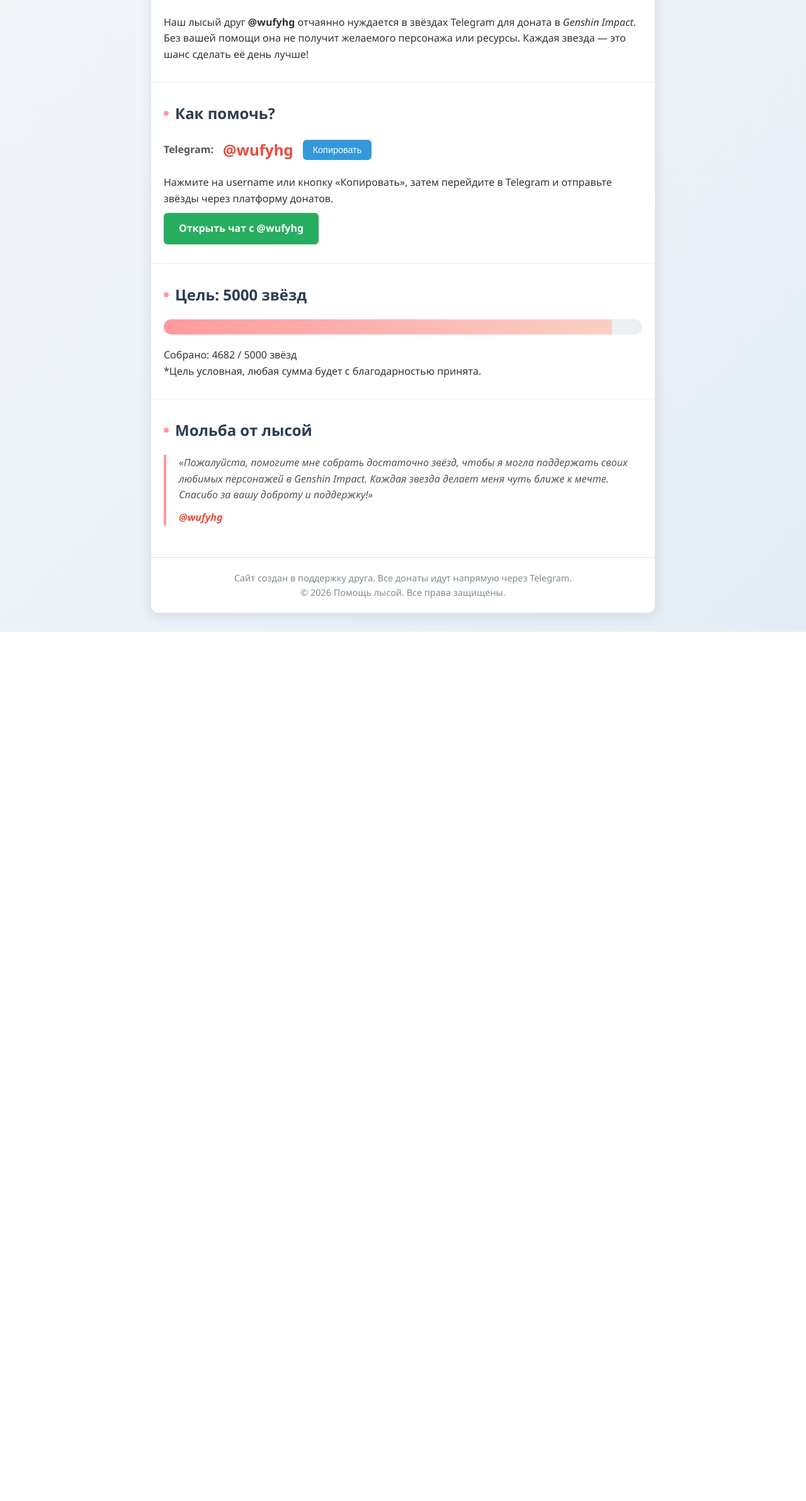
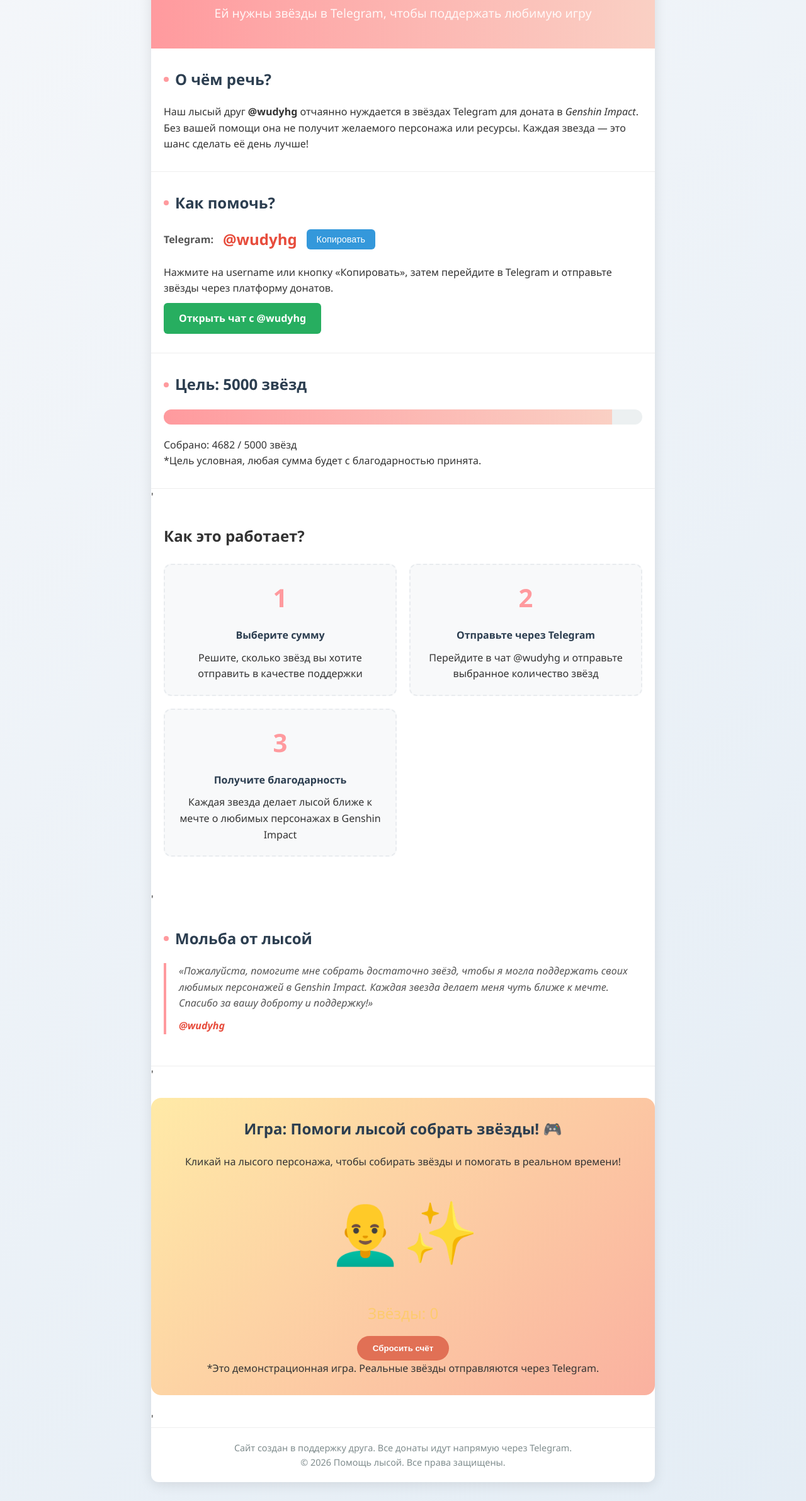
Before and after one commit to kan898016/HelpLis, a plain HTML site: page index.html in a window 1280 px wide. Shown: the part 329-2712 px from the top of the page at 63% size. Before the commit the page ends 1332 px from the top, so only its background shows below. Drawn offline with Linux system fonts and the light colour scheme.

Commit message:
Add files via upload

```diff
--- a/index.html
+++ b/index.html
@@ -159,19 +159,119 @@
                 align-self: flex-start;
             }
         }
-    </style>
+            /* Character animation */
+        header .character {
+            font-size: 4rem;
+            margin: 20px 0;
+            display: inline-block;
+            animation: float 3s ease-in-out infinite;
+        }
+
+        @keyframes float {
+            0% { transform: translateY(0px); }
+            50% { transform: translateY(-10px); }
+            100% { transform: translateY(0px); }
+        }        /* How It Works section */
+        .how-it-works .steps {
+            display: grid;
+            grid-template-columns: repeat(auto-fit, minmax(250px, 1fr));
+            gap: 20px;
+            margin: 25px 0;
+        }
+
+        .how-it-works .step {
+            background: #f8f9fa;
+            border-radius: 12px;
+            padding: 20px;
+            text-align: center;
+            border: 2px dashed #e9ecef;
+            transition: all 0.3s ease;
+        }
+
+        .how-it-works .step:hover {
+            border-style: solid;
+            border-color: #ff9a9e;
+            transform: translateY(-5px);
+            background: white;
+        }
+
+        .how-it-works .step-number {
+            font-size: 2.5rem;
+            font-weight: bold;
+            color: #ff9a9e;
+            margin-bottom: 15px;
+        }
+
+        .how-it-works .step-title {
+            font-weight: 600;
+            margin-bottom: 10px;
+            color: #2c3e50;
+        }        /* Mini-game section */
+        .mini-game {
+            text-align: center;
+            padding: 30px;
+            background: linear-gradient(135deg, #ffeaa7 0%, #fab1a0 100%);
+            border-radius: 16px;
+            margin: 25px 0;
+        }
+
+        .mini-game h2 {
+            color: #2c3e50;
+            margin-bottom: 20px;
+        }
+
+        .game-character {
+            font-size: 6rem;
+            margin: 20px 0;
+            cursor: pointer;
+            transition: transform 0.2s ease;
+            display: inline-block;
+        }
+
+        .game-character:hover {
+            transform: scale(1.1);
+        }
+
+        .game-character:active {
+            transform: scale(0.95);
+        }
+
+        .game-stars {
+            font-size: 1.5rem;
+            color: #fdcb6e;
+            margin: 15px 0;
+            min-height: 40px;
+        }
+
+        .game-button {
+            background: #e17055;
+            color: white;
+            border: none;
+            padding: 12px 25px;
+            border-radius: 30px;
+            font-weight: 600;
+            cursor: pointer;
+            transition: all 0.3s ease;
+        }
+
+        .game-button:hover {
+            background: #d35400;
+            transform: translateY(-3px);
+            box-shadow: 0 5px 15px rgba(0,0,0,0.2);
+        }</style>
 </head>
 <body>
     <div class="container">
         <header>
             <h1>Помогите лысой собрать донат на Геншин Impact</h1>
+            <div class="character">👨‍🦲</div>
             <p class="tagline">Ей нужны звёзды в Telegram, чтобы поддержать любимую игру</p>
         </header>
 
         <section class="info">
             <h2>О чём речь?</h2>
             <p>
-                Наш лысый друг <strong>@wufyhg</strong> отчаянно нуждается в звёздах Telegram для доната в <em>Genshin Impact</em>.
+                Наш лысый друг <strong>@wudyhg</strong> отчаянно нуждается в звёздах Telegram для доната в <em>Genshin Impact</em>.
                 Без вашей помощи она не получит желаемого персонажа или ресурсы. Каждая звезда — это шанс сделать её день лучше!
             </p>
         </section>
@@ -180,14 +280,14 @@
             <h2>Как помочь?</h2>
             <div class="username-box">
                 <span class="label">Telegram:</span>
-                <a href="https://t.me/wufyhg" target="_blank" class="username">@wufyhg</a>
+                <a href="https://t.me/wudyhg" target="_blank" class="username">@wudyhg</a>
                 <button id="copyBtn">Копировать</button>
             </div>
             <p class="instruction">
                 Нажмите на username или кнопку «Копировать», затем перейдите в Telegram и отправьте звёзды через платформу донатов.
             </p>
-            <a href="https://t.me/wufyhg" target="_blank" class="btn-primary">
-                Открыть чат с @wufyhg
+            <a href="https://t.me/wudyhg" target="_blank" class="btn-primary">
+                Открыть чат с @wudyhg
             </a>
         </section>
 
@@ -202,14 +302,50 @@
             </p>
         </section>
 
+'
+        <!-- How It Works Section -->
+        <section class="how-it-works">
+            <h2>Как это работает?</h2>
+            <div class="steps">
+                <div class="step">
+                    <div class="step-number">1</div>
+                    <div class="step-title">Выберите сумму</div>
+                    <p>Решите, сколько звёзд вы хотите отправить в качестве поддержки</p>
+                </div>
+                <div class="step">
+                    <div class="step-number">2</div>
+                    <div class="step-title">Отправьте через Telegram</div>
+                    <p>Перейдите в чат @wudyhg и отправьте выбранное количество звёзд</p>
+                </div>
+                <div class="step">
+                    <div class="step-number">3</div>
+                    <div class="step-title">Получите благодарность</div>
+                    <p>Каждая звезда делает лысой ближе к мечте о любимых персонажах в Genshin Impact</p>
+                </div>
+            </div>
+        </section>
+'
+
         <section class="plea">
             <h2>Мольба от лысой</h2>
             <blockquote>
                 «Пожалуйста, помогите мне собрать достаточно звёзд, чтобы я могла поддержать своих любимых персонажей в Genshin Impact.
                 Каждая звезда делает меня чуть ближе к мечте. Спасибо за вашу доброту и поддержку!»<br>
-                <cite>@wufyhg</cite>
+                <cite>@wudyhg</cite>
             </blockquote>
         </section>
+
+'
+        <!-- Mini-Game Section -->
+        <section class="mini-game">
+            <h2>Игра: Помоги лысой собрать звёзды! 🎮</h2>
+            <p>Кликай на лысого персонажа, чтобы собирать звёзды и помогать в реальном времени!</p>
+            <div class="game-character" id="gameChar">👨‍🦲✨</div>
+            <div class="game-stars" id="gameStars">Звёзды: 0</div>
+            <button class="game-button" id="resetBtn">Сбросить счёт</button>
+            <p class="note">*Это демонстрационная игра. Реальные звёзды отправляются через Telegram.</p>
+        </section>
+'
 
         <footer>
             <p>Сайт создан в поддержку друга. Все донаты идут напрямую через Telegram.</p>
@@ -219,7 +355,7 @@
     <script>
         // Copy username to clipboard
         document.getElementById('copyBtn').addEventListener('click', () => {
-            const username = '@wufyhg';
+            const username = '@wudyhg';
             navigator.clipboard.writeText(username).then(() => {
                 const btn = document.getElementById('copyBtn');
                 const originalText = btn.textContent;
--- /dev/null
+++ b/style.css
@@ -0,0 +1,179 @@
+/* Основные стили */
+* {
+    box-sizing: border-box;
+    margin: 0;
+    padding: 0;
+}
+
+body {
+    font-family: 'Segoe UI', Tahoma, Geneva, Verdana, sans-serif;
+    background: linear-gradient(135deg, #f5f7fa 0%, #e4edf5 100%);
+    color: #333;
+    line-height: 1.6;
+}
+
+.container {
+    max-width: 800px;
+    margin: 30px auto;
+    background: #fff;
+    border-radius: 12px;
+    box-shadow: 0 4px 20px rgba(0,0,0,0.1);
+    overflow: hidden;
+}
+
+header {
+    background: linear-gradient(to right, #ff9a9e, #fad0c4);
+    color: #fff;
+    text-align: center;
+    padding: 40px 20px;
+}
+
+header h1 {
+    font-size: 2.2rem;
+    margin-bottom: 10px;
+}
+
+.tagline {
+    font-size: 1.2rem;
+    opacity: 0.9;
+}
+
+section {
+    padding: 30px 20px;
+}
+
+.info, .profile, .goal, .plea {
+    border-bottom: 1px solid #eee;
+}
+
+.info h2, .profile h2, .goal h2, .plea h2 {
+    color: #2c3e50;
+    margin-bottom: 20px;
+    display: flex;
+    align-items: center;
+    gap: 10px;
+}
+
+.info h2::before, .profile h2::before, .goal h2::before, .plea h2::before {
+    content: '';
+    width: 8px;
+    height: 8px;
+    background: #ff9a9e;
+    border-radius: 50%;
+}
+
+.username-box {
+    display: flex;
+    flex-wrap: wrap;
+    gap: 15px;
+    align-items: center;
+    margin-bottom: 20px;
+}
+
+.label {
+    font-weight: bold;
+    color: #555;
+}
+
+.username {
+    font-size: 1.5rem;
+    color: #e74c3c;
+    text-decoration: none;
+    font-weight: bold;
+}
+
+.username:hover {
+    text-decoration: underline;
+}
+
+#copyBtn {
+    padding: 8px 16px;
+    background: #3498db;
+    color: white;
+    border: none;
+    border-radius: 6px;
+    cursor: pointer;
+    font-size: 0.9rem;
+}
+
+#copyBtn:hover {
+    background: #2c80b9;
+}
+
+.btn-primary {
+    display: inline-block;
+    background: #27ae60;
+    color: white;
+    padding: 12px 24px;
+    text-decoration: none;
+    border-radius: 6px;
+    font-weight: bold;
+    margin-top: 10px;
+    transition: background 0.3s;
+}
+
+.btn-primary:hover {
+    background: #219955;
+}
+
+.progress-bar {
+    height: 24px;
+    background: #ecf0f1;
+    border-radius: 12px;
+    overflow: hidden;
+    margin: 20px 0;
+}
+
+.progress {
+    height: 100%;
+    background: linear-gradient(to right, #ff9a9e, #fad0c4);
+    width: 0%;
+    transition: width 0.5s ease;
+}
+
+.plea blockquote {
+    font-style: italic;
+    color: #555;
+    border-left: 4px solid #ff9a9e;
+    padding-left: 20px;
+    margin: 20px 0;
+}
+
+.plea cite {
+    display: block;
+    margin-top: 10px;
+    font-weight: bold;
+    color: #e74c3c;
+}
+
+footer {
+    text-align: center;
+    padding: 20px;
+    font-size: 0.9rem;
+    color: #7f8c8d;
+    border-top: 1px solid #eee;
+}
+
+/* Адаптивность */
+@media (max-width: 600px) {
+    .container {
+        margin: 15px auto;
+        border-radius: 8px;
+    }
+    header {
+        padding: 30px 15px;
+    }
+    header h1 {
+        font-size: 1.8rem;
+    }
+    section {
+        padding: 20px 15px;
+    }
+    .username-box {
+        flex-direction: column;
+        align-items: stretch;
+    }
+    #copyBtn {
+        align-self: flex-start;
+    }
+}
```
Also changed, not shown: script.js (added, +28 -0 lines).
